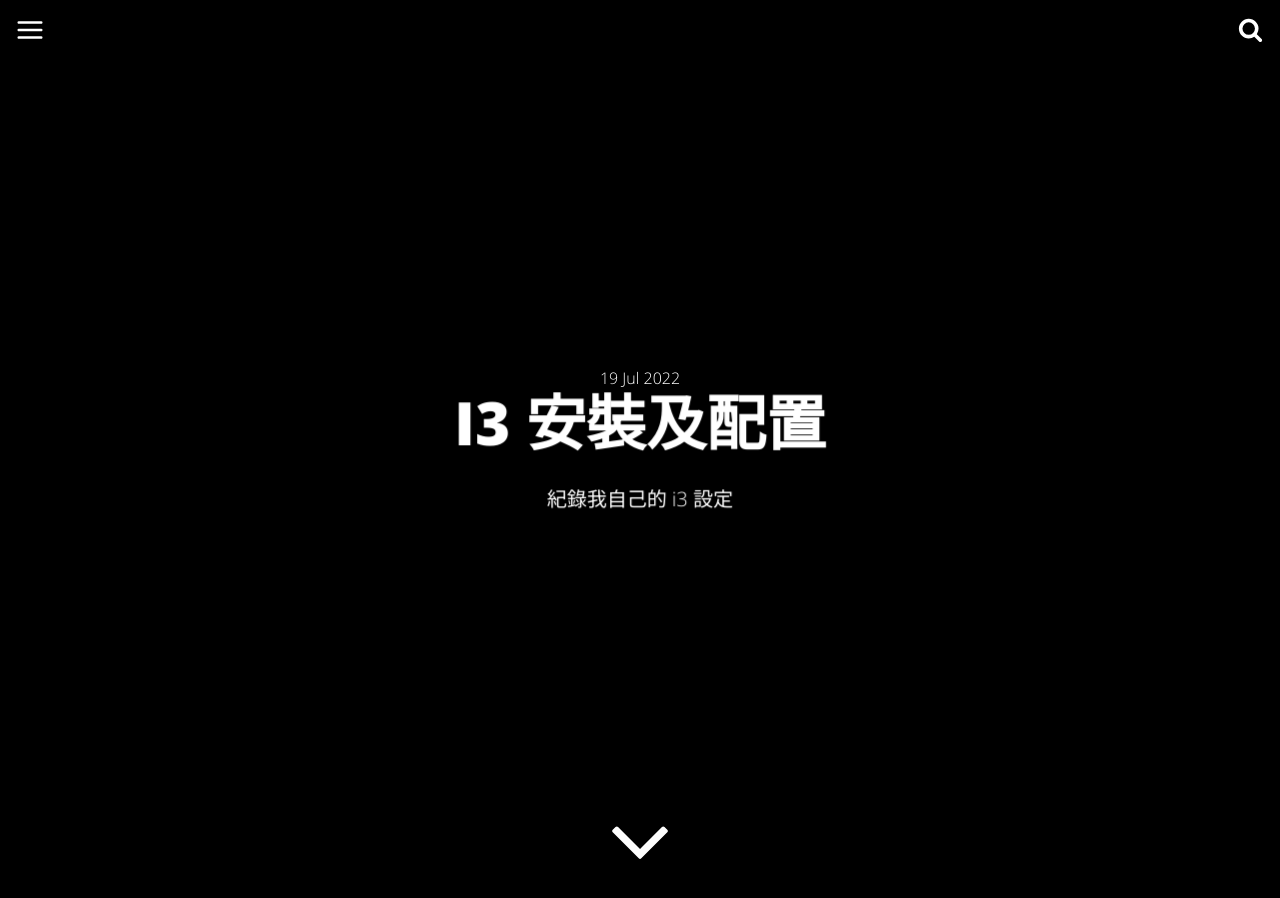
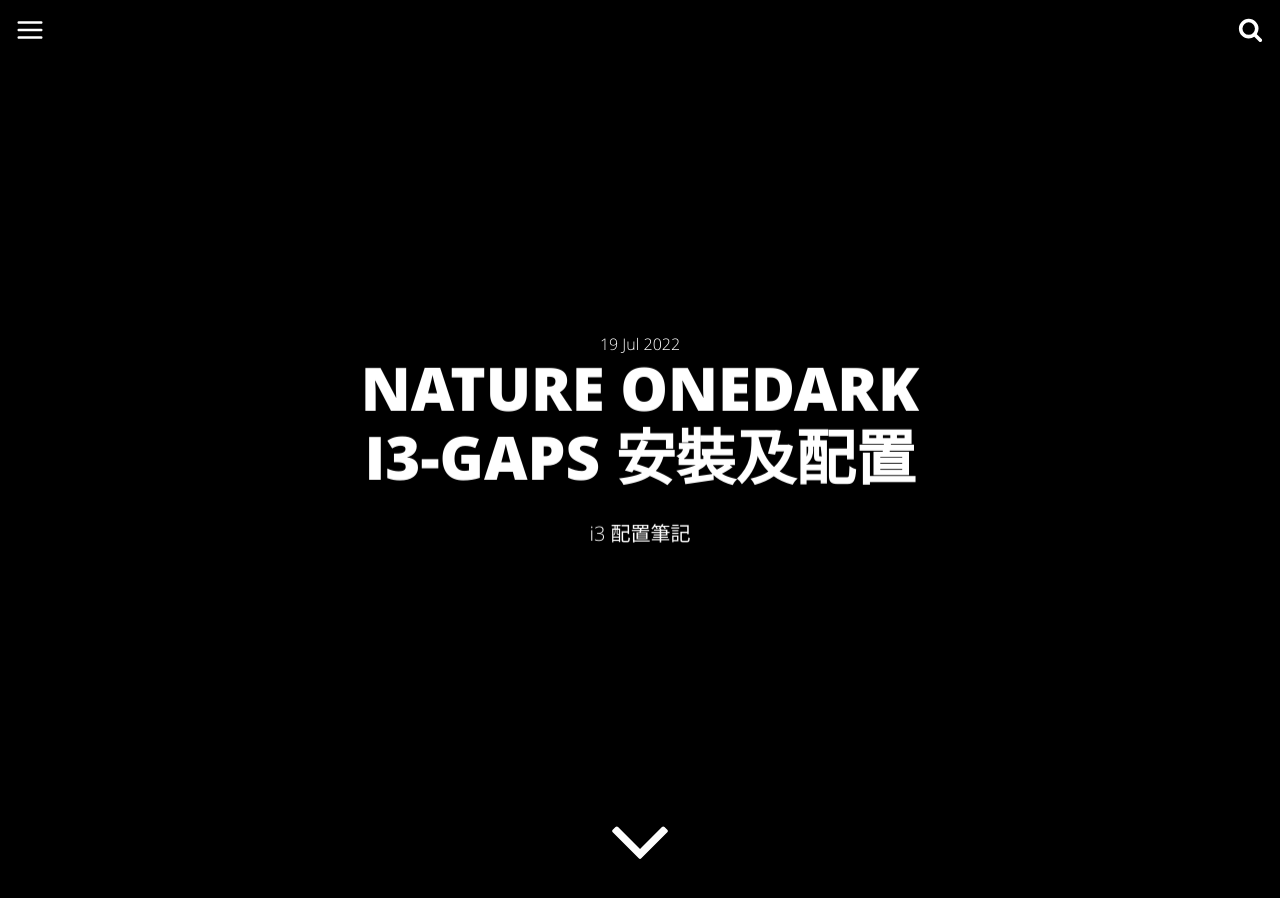
Before and after one commit to rykersun/rykersun.github.io, a Jekyll site: the page built from _posts/2022-07-19-i3-setup.md, in a window 1280 px wide and 900 px high. Built offline with Jekyll 4.4.1, drawn with Linux system fonts in a browser that asks for light colours.

Commit message:
rename post

```diff
--- a/_posts/2022-07-19-i3-setup.md
+++ b/_posts/2022-07-19-i3-setup.md
@@ -1,9 +1,9 @@
 ---
 layout: post
-title: "i3 安裝及配置"
+title: "Nature OneDark i3-gaps 安裝及配置"
 date: 2022-07-19 15:43:36
 image: '/assets/img/post/'
-description: 紀錄我自己的 i3 設定
+description: i3 配置筆記
 tags:
 - i3
 - picom
@@ -11,7 +11,7 @@ tags:
 - polybar
 categories:
 - JustKeyboard
-twitter_text: 紀錄我自己的 i3 設定
+twitter_text: i3 配置筆記
 ---
 <!-- [text](link){:target="\_blank"} -->
 
```
